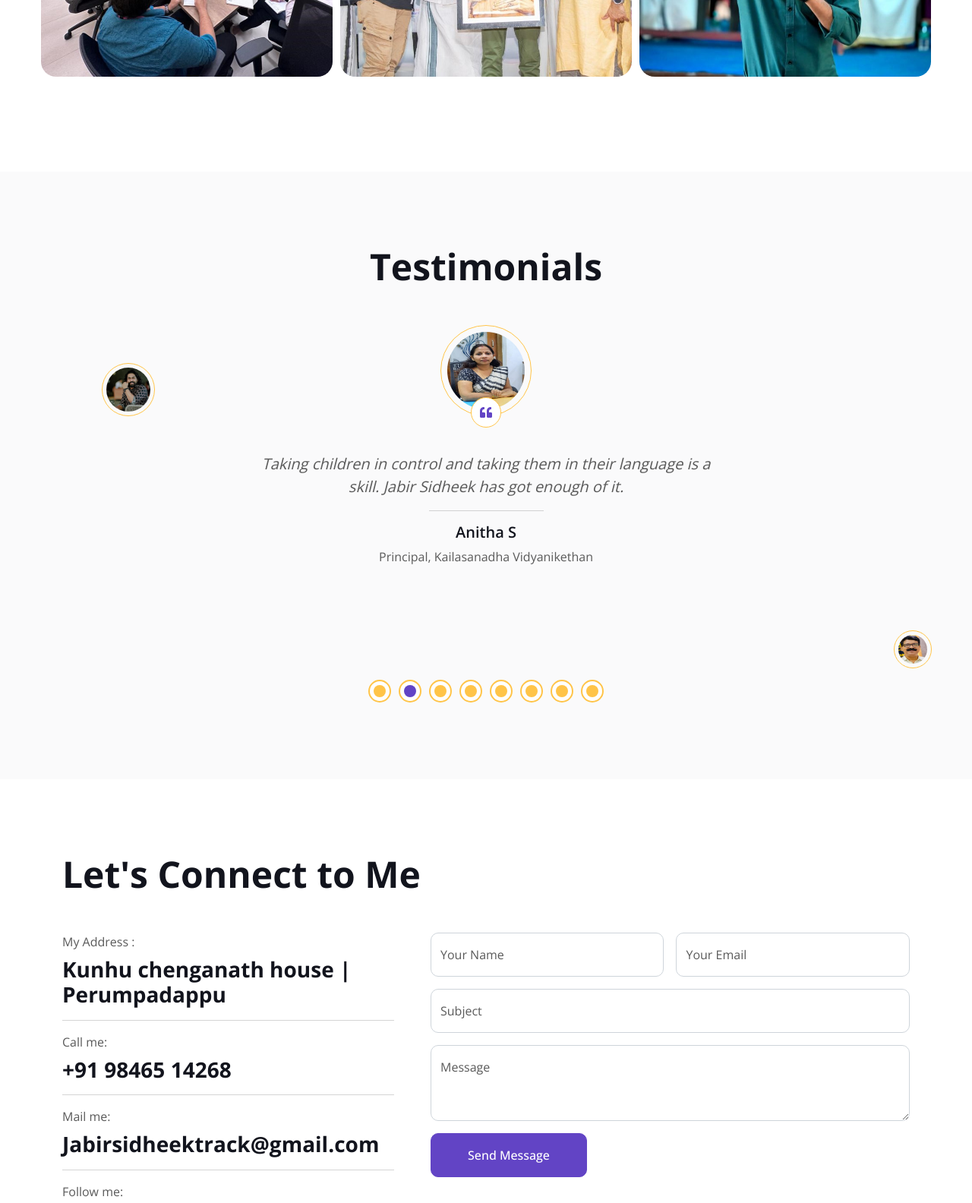
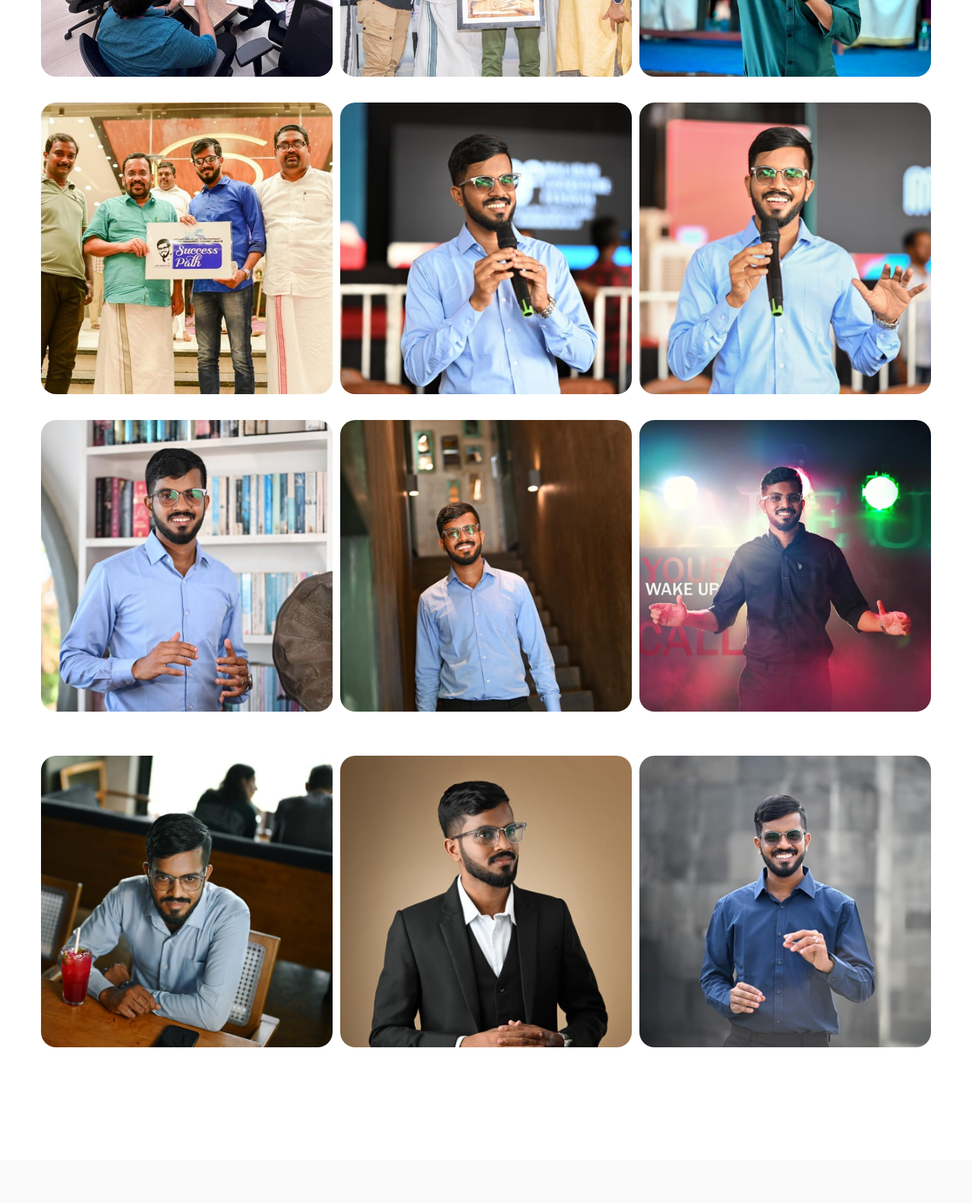
Before and after one commit to slfspaceserver/jabir-sidheek, a plain HTML site: page index.html in a window 1280 px wide. Shown: the part 4740-6324 px from the top of the page at 76% size. Drawn offline with nearby package versions, Linux system fonts and the light colour scheme.

Commit message:
Update index.html

```diff
--- a/index.html
+++ b/index.html
@@ -418,6 +418,27 @@
     <img src="img/12.jpg" alt="Image 2">
     <img src="img/13.jpg" alt="Image 3">
   </div>
+  <br>
+  <div class="image-container">
+    <img src="img/14.jpg" alt="Image 1">
+    <img src="img/15.jpg" alt="Image 2">
+    <img src="img/16.jpg" alt="Image 3">
+  </div>
+  <br>
+
+  <div class="image-container">
+    <img src="img/17.jpg" alt="Image 1">
+    <img src="img/18.jpg" alt="Image 2">
+    <img src="img/19.jpg" alt="Image 3">
+  </div>
+  <br>
+  <br>
+  <div class="image-container">
+    <img src="img/21.jpg" alt="Image 1">
+    <img src="img/22.jpg" alt="Image 2">
+    <img src="img/23.jpg" alt="Image 3">
+  </div>
+  <br>
 
 
 
```
